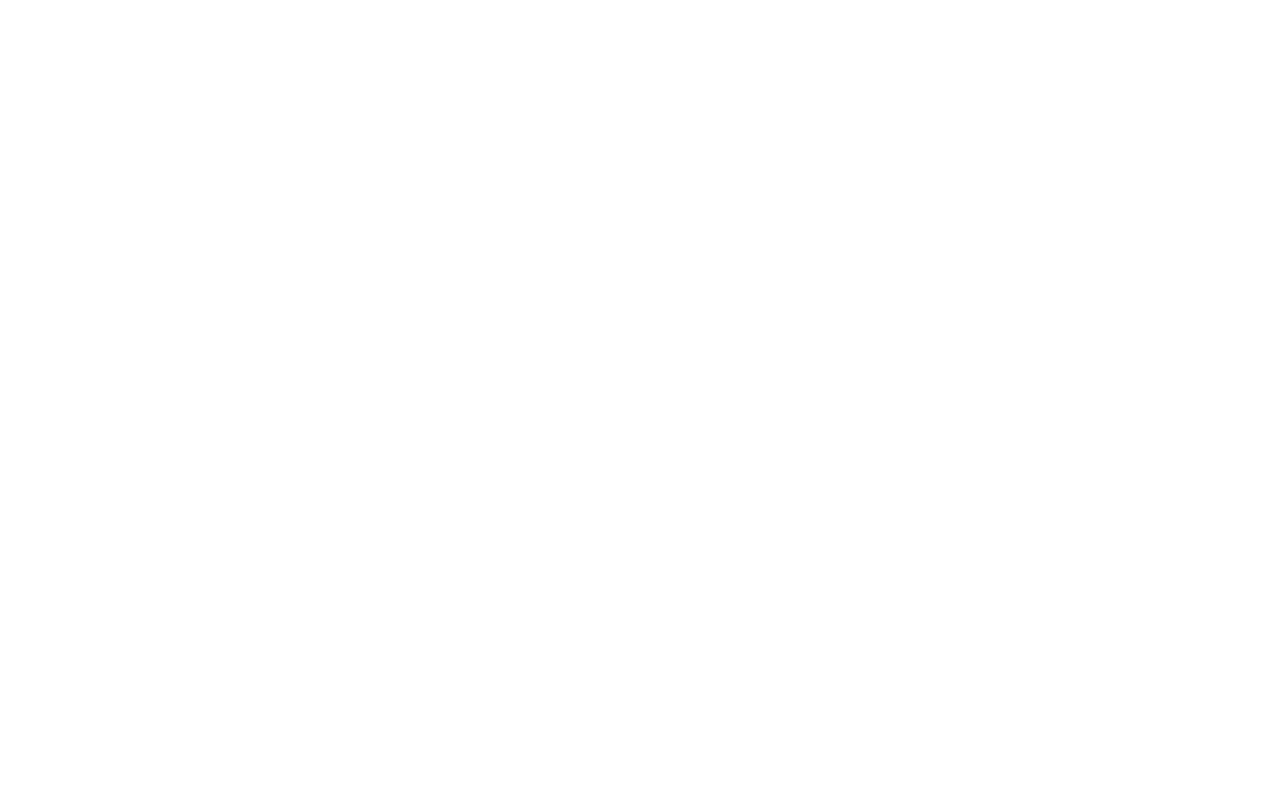
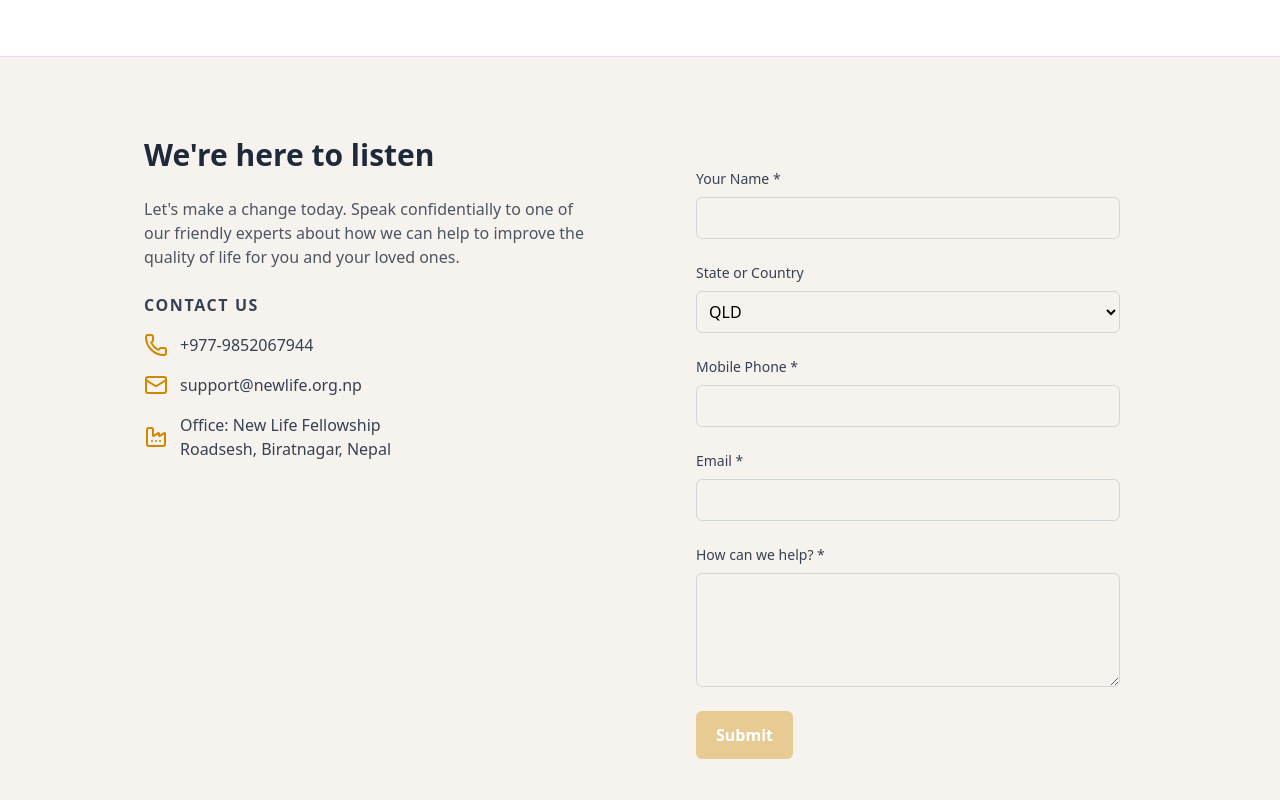
Before and after one commit to Codewithprajwol/newlife.org.np, a React (Vite) app: page /about in a window 1280 px wide. Shown: the part 600-1400 px from the top of the page. Before the commit the page ends 800 px from the top, so only its background shows below. Built offline with nearby package versions, Linux system fonts and the light colour scheme.

Commit message:
wip: created about team member page

```diff
--- a/src/pages/About.jsx
+++ b/src/pages/About.jsx
@@ -18,7 +18,124 @@
   //           </ul>
   //       </div>
   // </div>
-     <></>
+  <div className='w-full overflow-hidden min-h-screen'>
+  <motion.div className="relative w-full h-64 bg-[url(/teamheader.png)] bg-cover bg-center" initial={{ opacity: 0 }} animate={{ opacity: 1 }} transition={{ duration: 5 }} >
+  <div className="absolute bg-gradient-to-b from-transparent to-white h-64 w-full"></div>
+  <div className="relative z-20 w-full w-max-screen-xl mx-auto px-4 py-3 sm:px-6 lg:px-8 h-full grid grid-cols-2">
+    <h1 className='text-3xl md:text-4xl font-muli text-primary self-end justify-self-center'>Our Team Members</h1>
+  </div>
+</motion.div>
+{/* member showing area */}
+<div className='w-full max-w-screen-md mx-auto px-4 sm:px-2 lg:px-8 relative py-10 sm:py-20'>
+  {/* showing team members data */}
+    <div className='grid grid-cols-2 md:grid-cols-3 lg:grid-cols-4 gap-4'>
+      {["/team1.jpg", "/team2.jpg", "/team3.jpg", "/team4.jpg"].map((src, idx) => (
+        <div key={idx} className="flex flex-col items-center">
+          <img src={src} alt={`team${idx}`} className="w-32 h-32 rounded-full object-cover object-top-right shadow-lg" />
+          <p className="mt-4 text-sm font-medium">Team Member</p>
+        </div>
+      ))}
+    </div>
+
+</div>
+<hr className='w-full  text-pink-200 shadow-2xl'></hr>
+        {/* contact area */}
+        <section className='w-full bg-[#F6F2ED] px-4 sm:px-6 lg:px-8 py-10 sm:py-20'>
+        <div className="max-w-screen-lg mx-auto w-full grid md:grid-cols-2 gap-12  bg-[#F6F2ED]">
+
+{/* we are here to part*/}
+<div className="flex flex-col gap-6 px-4 ">
+<h2 className="text-3xl font-semibold text-gray-800">
+We're here to listen
+</h2>
+<p className="text-gray-600">
+Let's make a change today. Speak confidentially to one of our friendly experts about how we can help to
+improve the quality of life for you and your loved ones.
+</p>
+
+{/* contact-part */}
+<div className="flex flex-col gap-4 text-gray-700">
+<h1 className='uppercase font-semibold tracking-widest '>contact us</h1>
+<div className="flex items-center gap-3">
+<span className="text-yellow-600 text-xl"><Phone/></span>
+<span>+977-9852067944</span>
+</div>
+<div className="flex items-center gap-3">
+<span className="text-yellow-600 text-xl"><Mail/></span>
+<span>support@newlife.org.np</span>
+</div>
+<div className="flex items-center gap-3">
+<span className="text-yellow-600 text-xl"><Factory/></span>
+<span>
+ Office: New Life Fellowship <br />
+  Roadsesh, Biratnagar, Nepal
+</span>
+</div>
+</div>
+</div>
+
+{/* Right Side Form */}
+<form className="bg-transparent p-8  flex flex-col gap-6">
+<div className="flex flex-col gap-2">
+<label className="text-sm font-medium text-gray-700">Your Name *</label>
+<input
+type="text"
+className="border border-gray-300 rounded-md  p-2 placeholder:px-2"
+required
+/>
+</div>
+
+<div className="flex flex-col gap-2">
+<label  className="text-sm font-medium text-gray-700">State or Country</label>
+<select
+className="border border-gray-300 rounded-md  p-2 placeholder:px-2"
+>
+<option>QLD</option>
+<option>QLD</option>
+<option>QLD</option>
+<option>Other</option>
+</select>
+</div>
+
+<div className="flex flex-col gap-2">
+<label htmlFor="Phone" className="text-sm font-medium text-gray-700">Mobile Phone *</label>
+<input
+type="tel"
+id="Phone"
+className="border border-gray-300 rounded-md p-2 placeholder:px-2"
+required
+/>
+</div>
+
+<div className="flex flex-col gap-2">
+<label className="text-sm font-medium text-gray-700">Email *</label>
+<input
+type="email"
+className="border border-gray-300 rounded-md  p-2 placeholder:px-2"
+required
+/>
+</div>
+
+<div className="flex flex-col gap-2">
+<label className="text-sm font-medium text-gray-700">How can we help? *</label>
+<textarea
+rows="4"
+className="border border-gray-300 rounded-md  p-2 placeholder:px-2 "
+required
+></textarea>
+</div>
+
+<button
+type="submit"
+className="bg-[#E8CB93] self-start px-5 py-3 cursor-pointer text-white font-semibold rounded-md "
+>
+Submit
+</button>
+</form>
+
+        </div>
+        </section>
+</div>
 
 
   )
```
